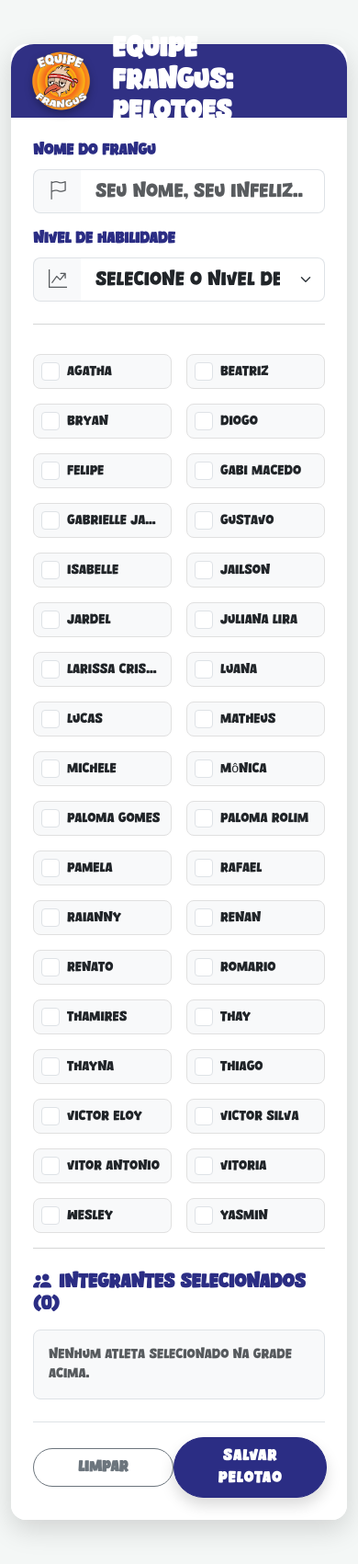
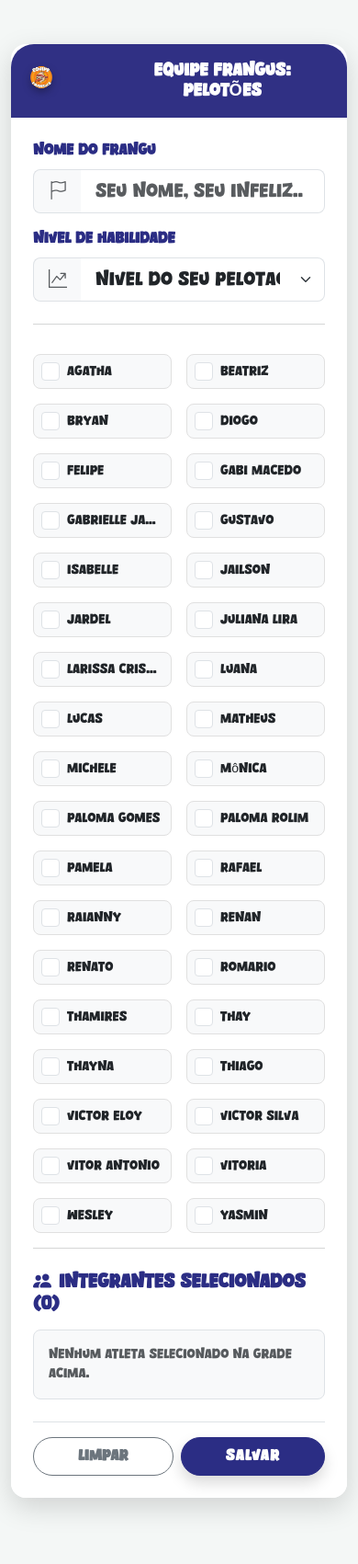
Before and after one commit to tesibrasil/Frangus-Cadastro, an Angular app: page /pelotao in a window 390 px wide. Shown: the whole page at 92% size. After the commit the page ends 1677 px from the top, so only its background shows below. Built offline with nearby package versions, Linux system fonts and the light colour scheme.

Commit message:
ajuste para mobile

```diff
--- a/src/app/components/pelotao/pelotao.css
+++ b/src/app/components/pelotao/pelotao.css
@@ -34,6 +34,11 @@
   font-family: 'Namaku', sans-serif;
   font-size: 1.8rem;
   margin: 0;
+}
+
+.atleta-form{
+  color: #b1a9a9;
+  font-family: 'Namaku', sans-serif;
 }
 
 /* --- REGRAS DO LOADER (Caso precise) --- */
@@ -126,3 +131,12 @@
   from { opacity: 0; transform: scale(0.9); }
   to { opacity: 1; transform: scale(1); }
 }
+
+@media (max-width: 576px) {
+  .header-title {
+    font-size: 1.15rem !important; /* Diminui a letra apenas no celular para caber tudo na linha */
+  }
+  .header-logo {
+    height: 38px; /* Diminui levemente o logo no celular */
+  }
+}
--- a/src/app/components/pelotao/pelotao.html
+++ b/src/app/components/pelotao/pelotao.html
@@ -6,10 +6,10 @@
       <span class="fw-bold text-dark text-uppercase">Salvando Pelotao...</span>
     </div>
 
-    <div class="card-header frangos-header p-4 d-flex align-items-center rounded-top-4">
-      <img src="/assets/img/logo-frangus.png" alt="Logo Frangos" class="header-logo me-3">
-      <h3 class="mb-0 fw-bold header-title text-uppercase">EQUIPE FRANGUS: Pelotoes</h3>
-    </div>
+<div class="card-header frangos-header p-3 p-md-4 d-flex flex-column flex-sm-row align-items-center justify-content-center justify-content-sm-start text-center text-sm-start rounded-top-4 gap-2 gap-sm-0">
+  <img src="/assets/img/logo-frangus.png" alt="Logo Frangos" class="header-logo mb-2 mb-sm-0 me-sm-3">
+  <h3 class="mb-0 fw-bold header-title text-uppercase">EQUIPE FRANGUS: Pelotões</h3>
+</div>
 
     <div [ngClass]="{'opacity-25': carregando}" class="card-body p-4 bg-white rounded-bottom-4">
 
@@ -31,7 +31,7 @@
       </span>
       <select class="form-select form-control-lg border-start-0 rounded-end-3"
               [(ngModel)]="nivelDificuldade" [class.select-preenchido]="nivelDificuldade">
-        <option value="" disabled selected>Selecione o nivel de vosso pelotones</option>
+        <option value="" disabled selected>Nivel do seu pelotao</option>
         <option value="Fácil">Sobreviver é opcional</option>
         <option value="Médio">Vou dar meu maximo, mas nem tanto</option>
         <option value="Difícil">Vamos comer com farofa</option>
@@ -82,7 +82,8 @@
           LIMPAR
         </button>
         <button type="button" class="btn btn-primary btn-enviar px-5 py-2 fw-bold text-uppercase rounded-pill shadow" (click)="enviar()">
-          SALVAR PELOTAO
+              <span class="d-none d-sm-inline">Salvar Pelotão</span>
+              <span class="d-inline d-sm-none">Salvar</span>
         </button>
       </div>
 
```
